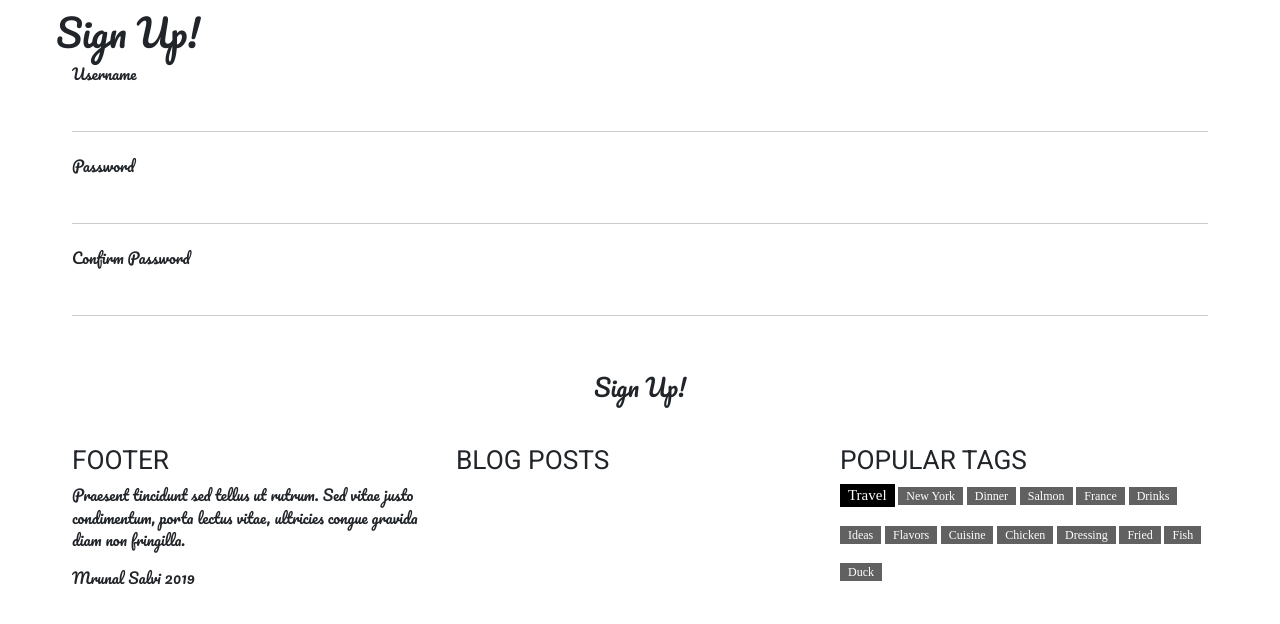
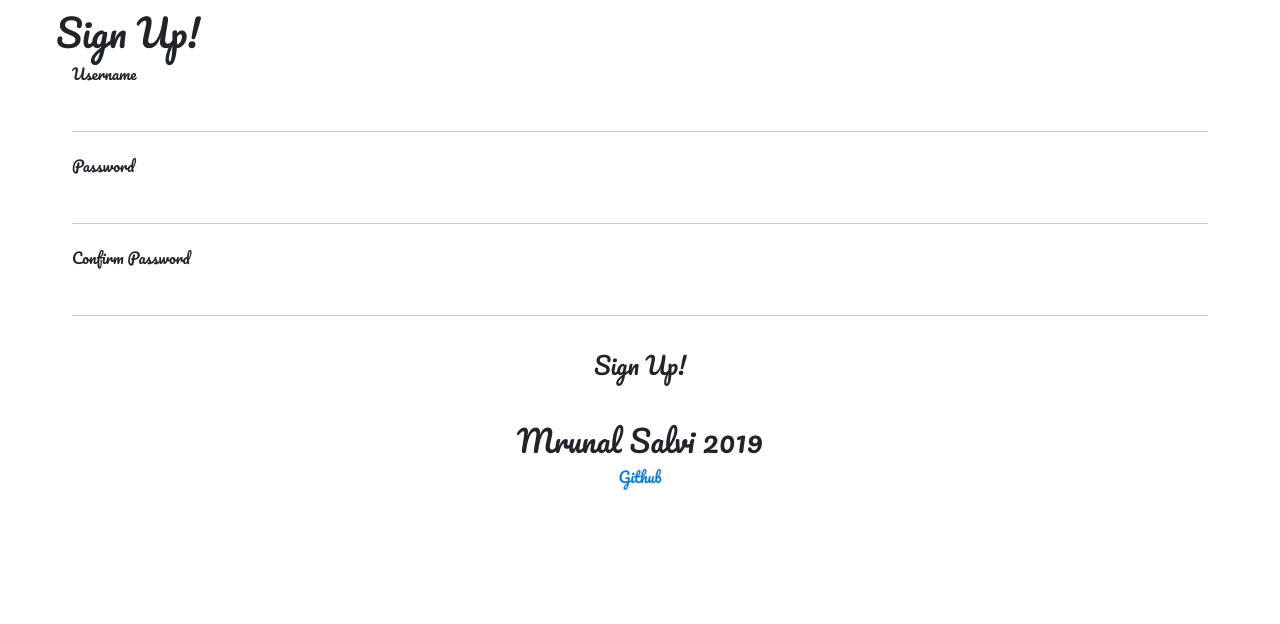
Before and after one commit to msalvi96/delicious_food_blog, a Django app: page /accounts/signup in a window 1280 px wide. Shown: the part 98-722 px from the top of the page. Run offline with Django 3.2, Linux system fonts and the light colour scheme; some libraries are stand-ins or nearby versions.

Commit message:
Changed Home Page Design

```diff
--- a/accounts/templates/accounts/login.html
+++ b/accounts/templates/accounts/login.html
@@ -15,11 +15,10 @@
     <input class="w3-input" type="password" name="password">
     {% if error %}
     <br>
-    <div class="w3-panel w3-yellow w3-round w3-small">
-        <h4 class="w3-center">{{ error }}</h4>
+    <div class="alert alert-warning" role="alert">
+        <h5 class="w3-center">{{ error }}</h5>
     </div>
     {% endif %}
-    <br>
     <br>
     <input class="w3-button w3-block w3-ripple w3-round-xxlarge w3-xlarge" type="submit" value="Login!">
 
--- a/accounts/templates/accounts/signup.html
+++ b/accounts/templates/accounts/signup.html
@@ -18,11 +18,10 @@
     <input class="w3-input" type="password" name="password2">
     {% if error %}
     <br>
-    <div class="w3-panel w3-yellow w3-round w3-small">
-        <h4 class="w3-center">{{ error }}</h4>
+    <div class="alert alert-warning" role="alert">
+        <h5 class="w3-center">{{ error }}</h5>
     </div>
     {% endif %}
-    <br>
     <br>
     <input class="w3-button w3-block w3-ripple w3-round-xxlarge w3-xlarge" type="submit" value="Sign Up!">
 
--- a/foodblog/settings.py
+++ b/foodblog/settings.py
@@ -26,7 +26,9 @@
 # SECURITY WARNING: don't run with debug turned on in production!
 DEBUG = True
 
-ALLOWED_HOSTS = ['deliciousfoodblog.herokuapp.com']
+ALLOWED_HOSTS = ['deliciousfoodblog.herokuapp.com',
+                'localhost',
+]
 
 
 # Application definition
--- a/foodblog/templates/base.html
+++ b/foodblog/templates/base.html
@@ -88,28 +88,9 @@
 
             <!-- Footer -->
             <footer class="w3-row-padding w3-padding-32">
-                <div class="w3-third">
-                    <h3>FOOTER</h3>
-                    <p>Praesent tincidunt sed tellus ut rutrum. Sed vitae justo condimentum, porta lectus vitae, ultricies congue gravida diam non fringilla.</p>
-                    <p>Mrunal Salvi {% now "Y" %}</p>
-                </div>
-
-                <div class="w3-third">
-                    <h3>BLOG POSTS</h3>
-                    <ul class="w3-ul w3-hoverable">
-
-                    </ul>
-                </div>
-
-                <div class="w3-third w3-serif">
-                    <h3>POPULAR TAGS</h3>
-                    <p>
-                        <span class="w3-tag w3-black w3-margin-bottom">Travel</span> <span class="w3-tag w3-dark-grey w3-small w3-margin-bottom">New York</span> <span class="w3-tag w3-dark-grey w3-small w3-margin-bottom">Dinner</span>
-                        <span class="w3-tag w3-dark-grey w3-small w3-margin-bottom">Salmon</span> <span class="w3-tag w3-dark-grey w3-small w3-margin-bottom">France</span> <span class="w3-tag w3-dark-grey w3-small w3-margin-bottom">Drinks</span>
-                        <span class="w3-tag w3-dark-grey w3-small w3-margin-bottom">Ideas</span> <span class="w3-tag w3-dark-grey w3-small w3-margin-bottom">Flavors</span> <span class="w3-tag w3-dark-grey w3-small w3-margin-bottom">Cuisine</span>
-                        <span class="w3-tag w3-dark-grey w3-small w3-margin-bottom">Chicken</span> <span class="w3-tag w3-dark-grey w3-small w3-margin-bottom">Dressing</span> <span class="w3-tag w3-dark-grey w3-small w3-margin-bottom">Fried</span>
-                        <span class="w3-tag w3-dark-grey w3-small w3-margin-bottom">Fish</span> <span class="w3-tag w3-dark-grey w3-small w3-margin-bottom">Duck</span>
-                    </p>
+                <div class="container w3-center">
+                    <h2>Mrunal Salvi {% now "Y" %}</h2>
+                    <a href="https://github.com/msalvi96/delicious_food_blog">Github</a>
                 </div>
             </footer>
         </div>
--- a/foods/models.py
+++ b/foods/models.py
@@ -16,7 +16,7 @@
         return self.name
 
     def summary(self):
-        return self.description[:100]
+        return self.description[:250]
 
     def pub_date_pretty(self):
         return self.pub_date.strftime('%b %e %Y')
--- a/foods/templates/foods/create.html
+++ b/foods/templates/foods/create.html
@@ -25,8 +25,8 @@
     <br>
     {% if error %}
     <br>
-    <div class="w3-panel w3-yellow w3-round w3-small">
-        <h4 class="w3-center">{{ error }}</h4>
+    <div class="alert alert-warning" role="alert">
+        <h5 class="w3-center">{{ error }}</h5>
     </div>
     {% endif %}
     <br>
--- a/foods/templates/foods/detail.html
+++ b/foods/templates/foods/detail.html
@@ -13,8 +13,8 @@
 
         <h1>{{ food.name }}</h1>
         <br>
-        <h4><i>{{ food.headline }}</i></h4>
-        <br>
+        <p>{{ food.headline }}</p>
+        <i><h4>Restaurant: {{ food.restaurant }}</h4></i>
         <h5>{{ food.description }}</h5>
         <br>
         <h4><i>Published By: {{ food.hunter.username }} on {{ food.pub_date_pretty }}</i></h4>
```
Also changed, not shown: foods/templates/foods/home.html (+21 -3 lines), 1 other file.
